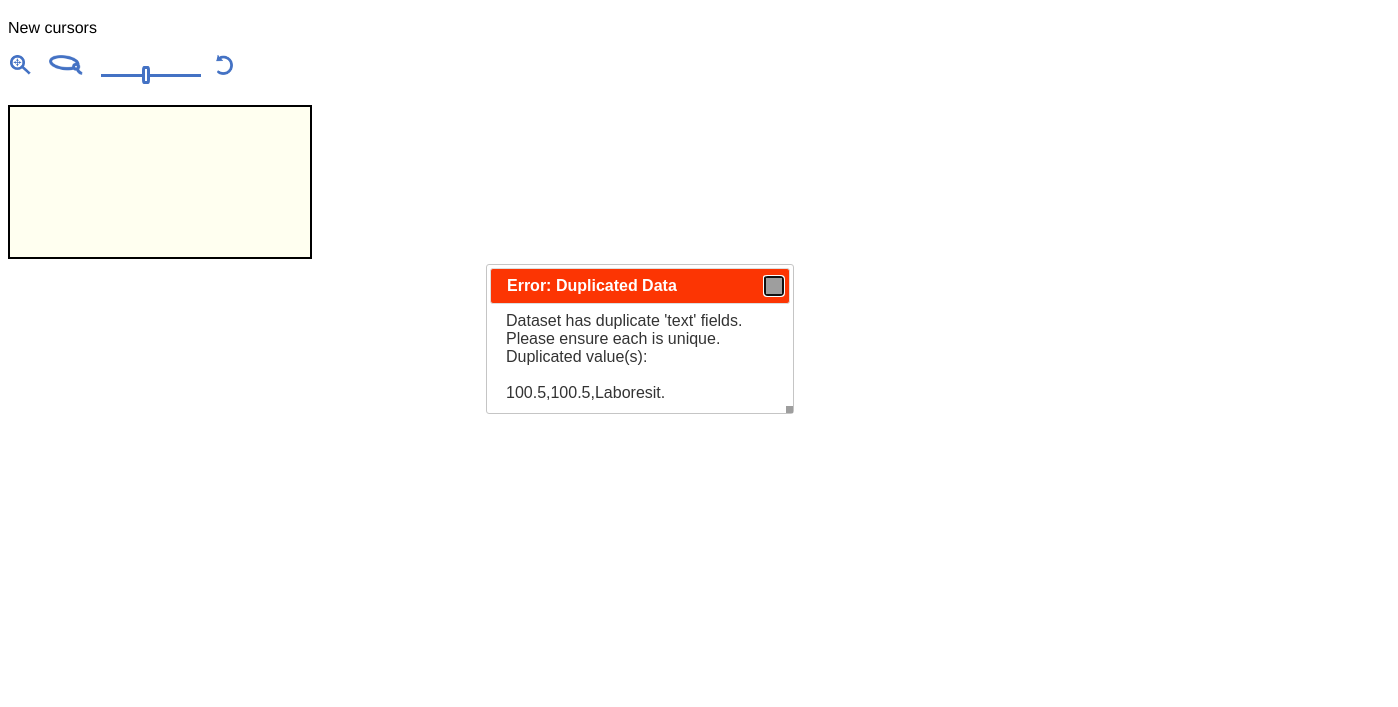
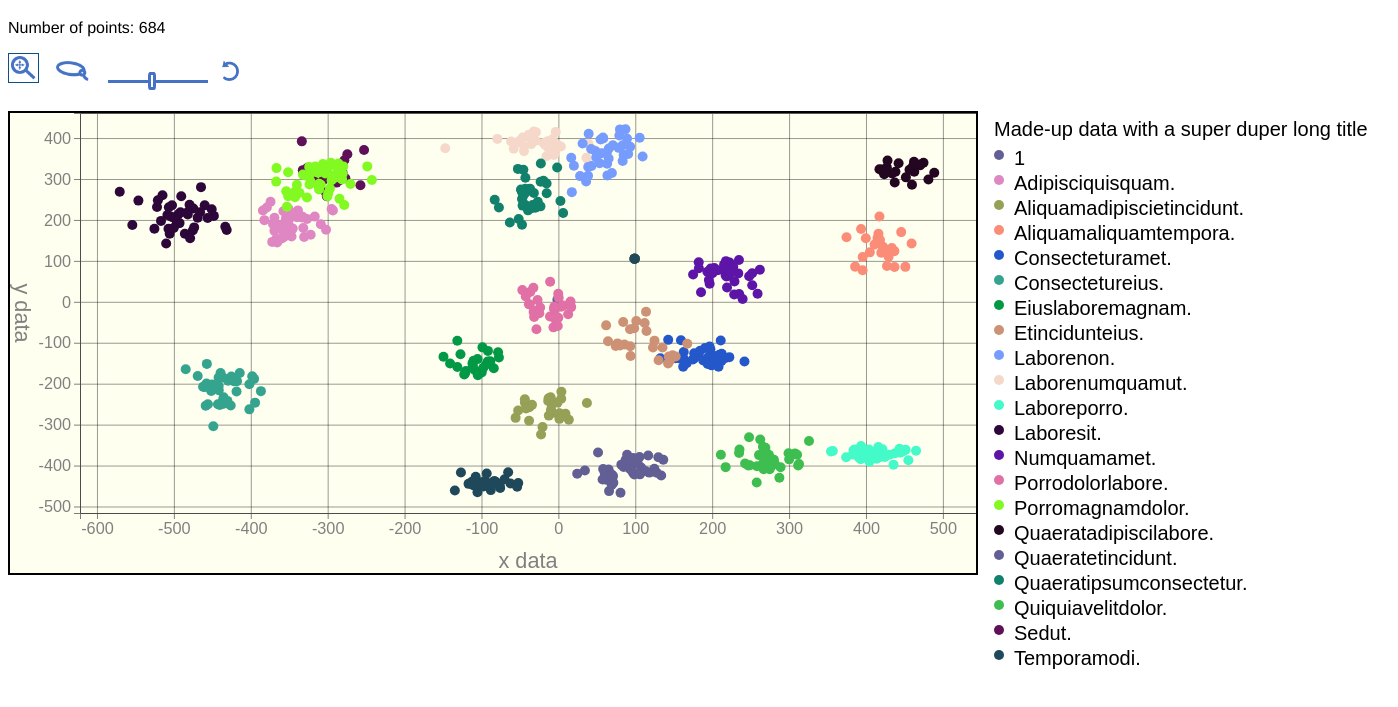
Before and after one commit to MD-Anderson-Bioinformatics/ScatterPlotPlugin, a plain HTML site: page demo-only.html in a window 1280 px wide. Shown: the part 61-768 px from the top of the page, 1398 px wide, since content can reach past the window. Drawn offline with nearby package versions, Linux system fonts and the light colour scheme; grey boxes are pictures that could not be loaded.

Commit message:
Update demo data and demo-only page
Remove the duplicated line in the demo data (just to facilitate
development; the duplicated line triggers the error message about
duplicated data).

Also updated the demo page to show the number of points.

```diff
--- a/demo-only.html
+++ b/demo-only.html
@@ -16,7 +16,7 @@
 	<div id="main">
 		<div id='plot-info-div'>
 			<h1 id='canvas-plot-titledd'>This page is for demonstration only</h1>
-			<p>New cursors</p>
+			<p id='npoints'></p>
 			<p>
 				<img src='img/zoom-pan.png' class='icon mode-button' title='Zoom/Pan. Zoom with mouse whele.' id='zoom-button'>
 				<img src='img/lasso.png' class='icon mode-button' title='Lasso. Drag a shape to lasso points and/or select individual points by clicking' id='lasso-button'>
@@ -86,13 +86,14 @@
 			canvasPlot.batchIds = canvasPlot.getBatchIds(globalData)
 			canvasPlot.data = data
 			canvasPlot.drawPlot(canvasPlot.data,plotGeometry,plotOptions,false)
+			document.getElementById('npoints').innerHTML = 'Number of points: '+data.length.toString().replace(/\B(?=(\d{3})+(?!\d))/g,",")
 			let slider = document.getElementById('point-size-slider')
 			slider.oninput = function() {
 				plotOptions['pointSize'] = this.value
 				canvasPlot.drawPlot(canvasPlot.data, plotGeometry, plotOptions)
 			}
 		})
-	})
+	}) // end then for loading data file
 		$('.mode-button').tooltip({
 			classes: {'ui-tooltip':'mytooltips'}
 		})
--- a/demo_data/data.tsv
+++ b/demo_data/data.tsv
@@ -1,7 +1,6 @@
 id	x	y	batch	color
 0,0	0	0	1	#625F95
 100,100	100	100	1	#625F95
-100.5,100.5,Laboresit.	100.5	100.5	Laboresit.	#2D063A
 100.5,100.5,Laboresit.	100.5	100.5	Laboresit.	#2D063A
 100.5,100.5,Quaeratetincidunt.	100.5	100.5	Quaeratetincidunt.	#625F95
 100.5,100.5,Eiuslaboremagnam.	100.5	100.5	Eiuslaboremagnam.	#029946
```
